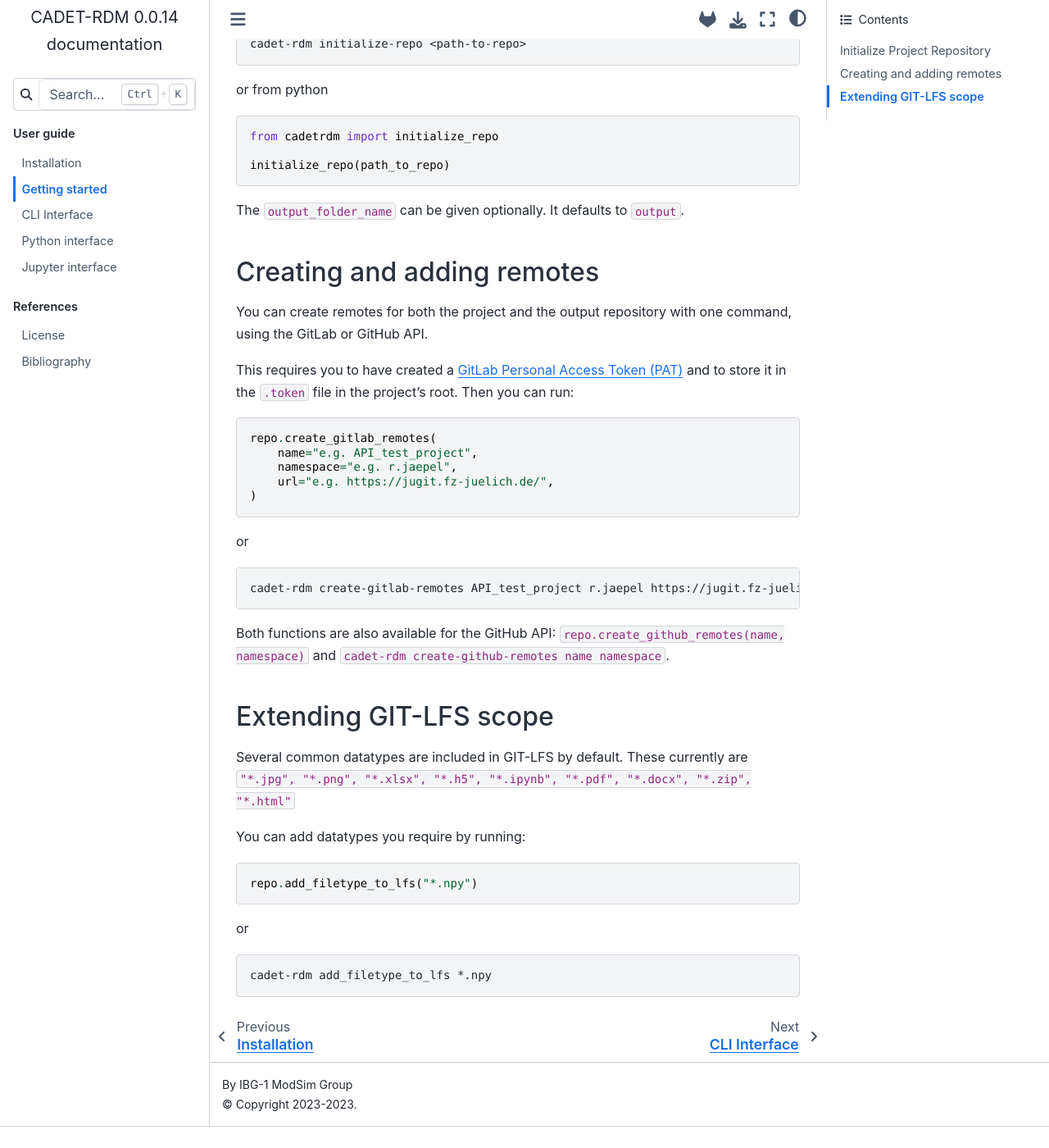
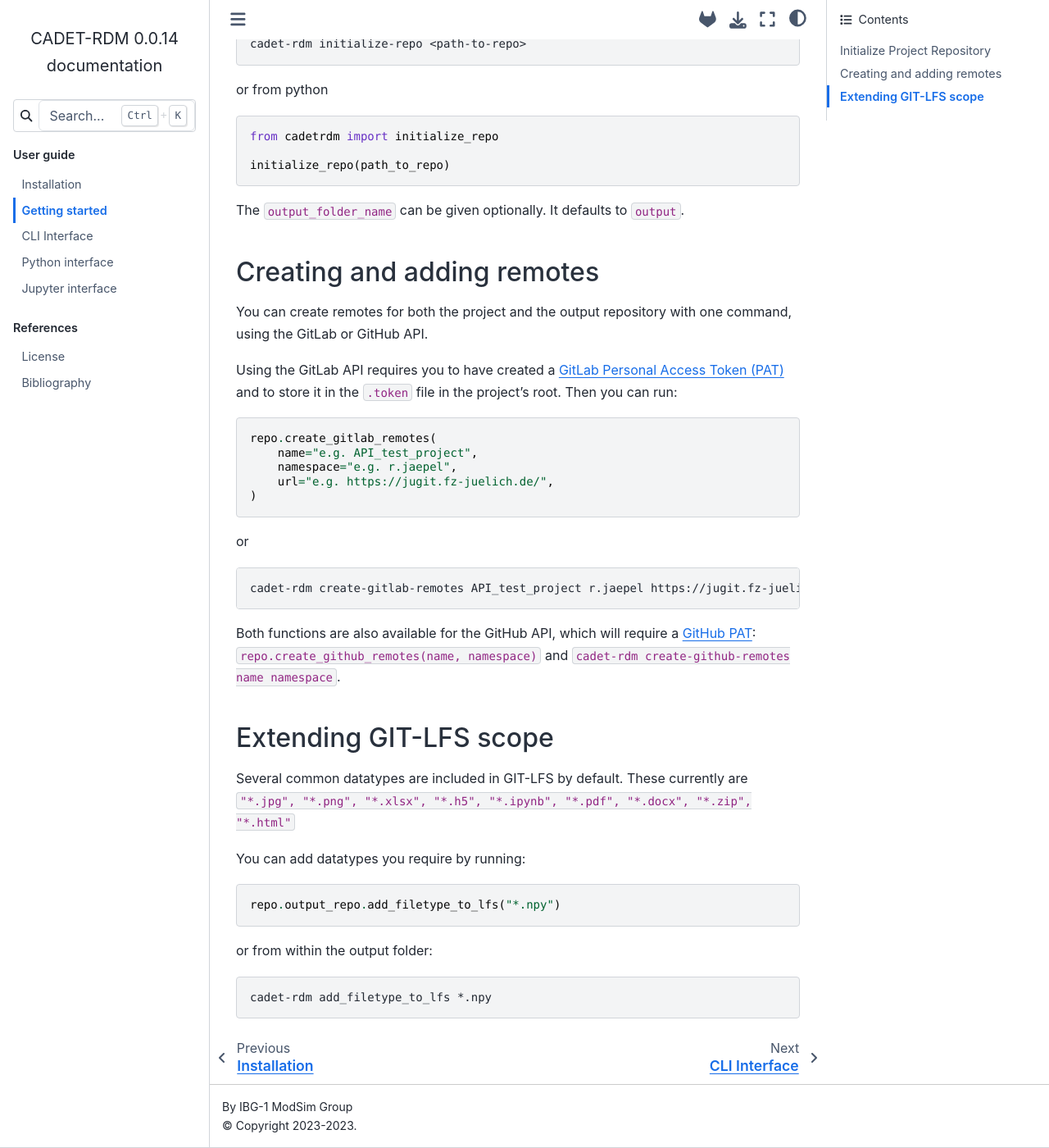
Before and after one commit to cadet/CADET-RDM, a Sphinx documentation site: the page built from docs/source/user_guide/getting-started.md, in a window 1280 px wide and 1400 px high, scrolled down 232 px. Shown: the whole window at 82% size. Built offline with Sphinx 7.4.7 and the Sphinx Book theme 1.1.4, drawn with Linux system fonts in a browser that asks for light colours; before the commit the page ends 1606 px from its top, so only the background shows below that.

Commit message:
Clarify documentation

`````diff
--- a/docs/source/user_guide/getting-started.md
+++ b/docs/source/user_guide/getting-started.md
@@ -23,7 +23,7 @@
 
 You can create remotes for both the project and the output repository with one command, using the GitLab or GitHub API.
 
-This requires you to have created a
+Using the GitLab API requires you to have created a
 [GitLab Personal Access Token (PAT)](https://docs.gitlab.com/ee/user/profile/personal_access_tokens.html)
 and to store it in the `.token` file in the project's root. Then you can run:
 
@@ -41,7 +41,8 @@
 cadet-rdm create-gitlab-remotes API_test_project r.jaepel https://jugit.fz-juelich.de/
 ```
 
-Both functions are also available for the GitHub API:
+Both functions are also available for the GitHub API, which will require a
+[GitHub PAT](https://github.com/settings/tokens?type=beta):
 `repo.create_github_remotes(name, namespace)` and ` cadet-rdm create-github-remotes name namespace`.
 
 ## Extending GIT-LFS scope
@@ -52,10 +53,10 @@
 You can add datatypes you require by running:
 
 ````python
-repo.add_filetype_to_lfs("*.npy")
+repo.output_repo.add_filetype_to_lfs("*.npy")
 ````
 
-or
+or from within the output folder:
 
 ```bash
 cadet-rdm add_filetype_to_lfs *.npy
`````
